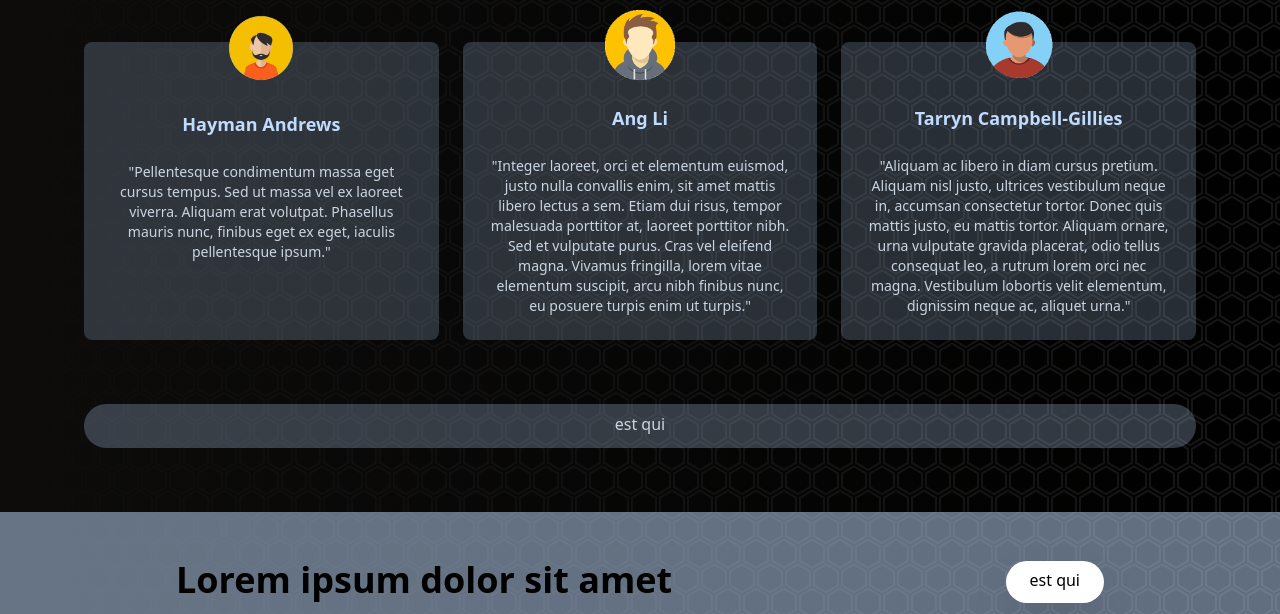
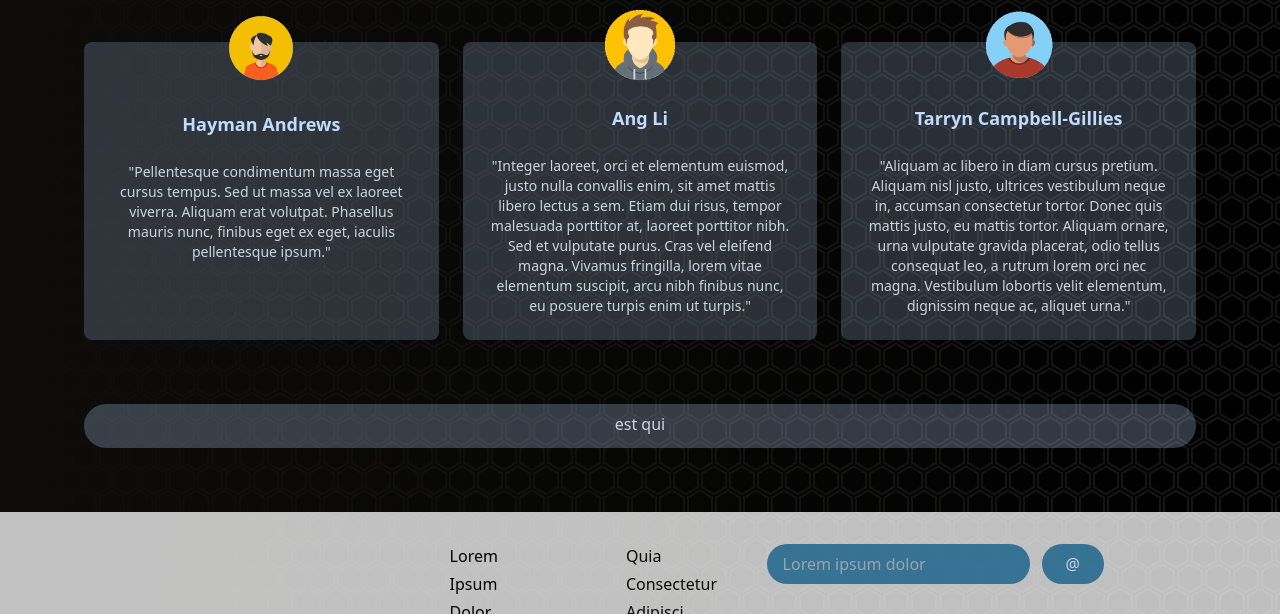
Before and after one commit to lz13/gor_ai, a website: page index.html in a window 1280 px wide. Shown: the part 1602-2216 px from the top of the page. Drawn offline with Linux system fonts and the light colour scheme.

Commit message:
Remove CTA section

```diff
--- a/index.html
+++ b/index.html
@@ -215,25 +215,6 @@
         </div>
       </div>
     </section>
-
-    <!-- CTA section -->
-    <section id="cta" class="bg-blue-200/50">
-      <!-- Flex container -->
-      <div class="container flex flex-col items-center justify-between px-6 py-24 mx-auto space-y-12 md:py-12 md:flex-row md:space-y-0">
-        <!-- Heading -->
-        <h2 class="text-5xl font-bold leading-tight text-center text-grey-800 md:text-4xl md:max-w-xl md:text-left">
-          Lorem ipsum dolor sit amet
-        </h2>
-        <div>
-        <a
-            href="https://en.wikipedia.org/wiki/Artificial_intelligence" target="_blank" rel="noopener noreferrer"
-            class="p-3 px-6 pt-2 text-grey-800 bg-white rounded-full shadow-2xl baseline hover:bg-black hover:text-slate-300">
-            est qui
-            </a>
-          </div>
-      </div>
-    </section>
-
     <!-- Footer section -->
     <footer class="bg-white/75">
       <!-- Flex Container -->
```
